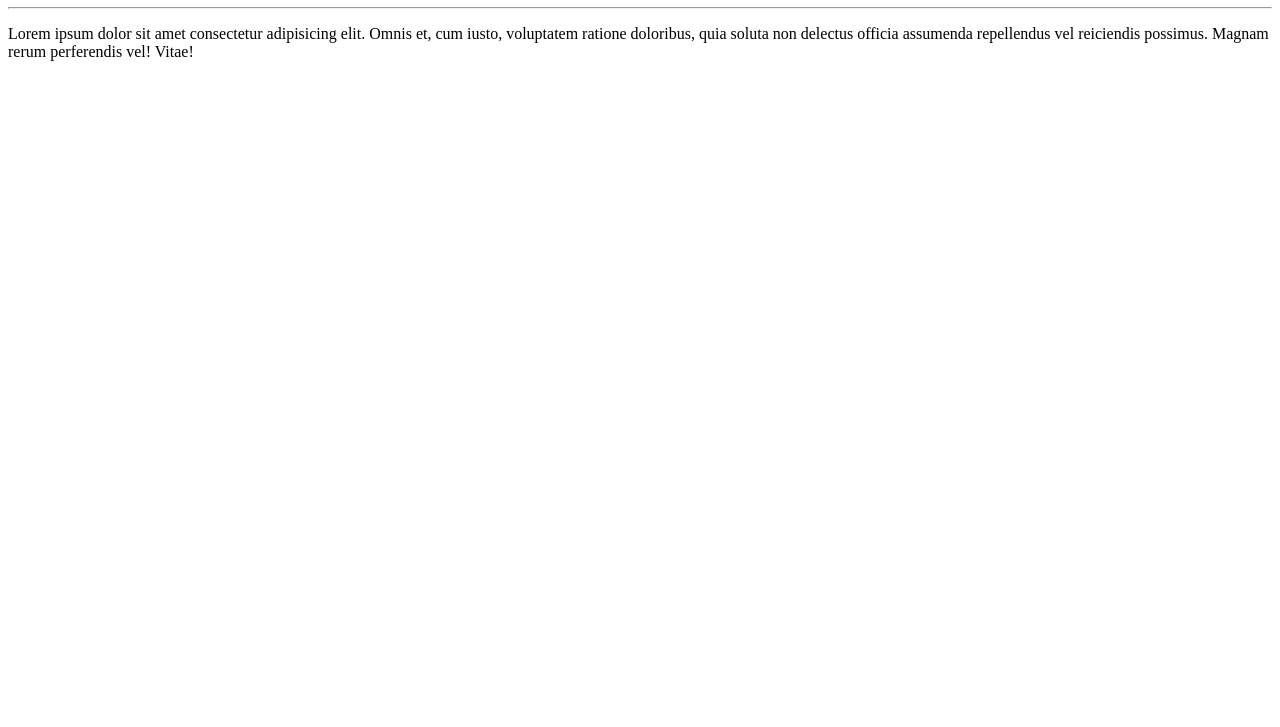
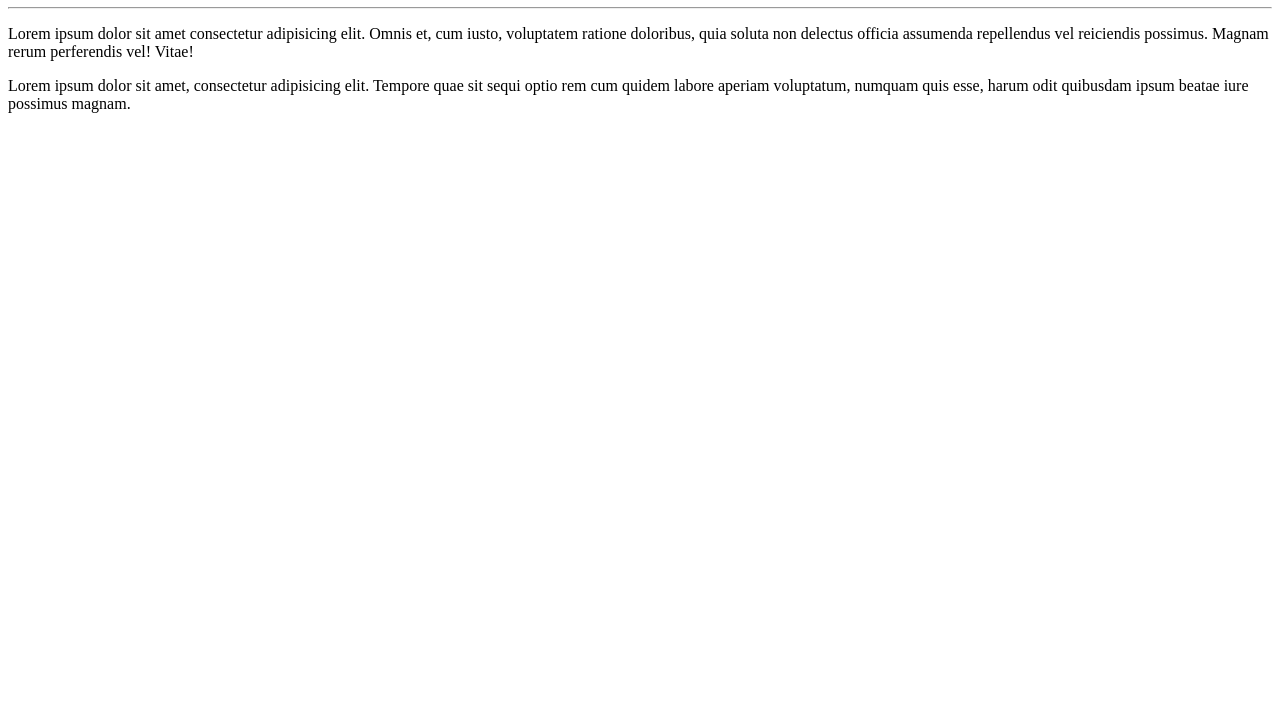
Before and after one commit to eurodrigosilverio/Ola-Mundo, a plain HTML site: page site-exemplo/index.html in a window 1280 px wide. Shown: the part 73-800 px from the top of the page. Drawn offline with Linux system fonts and the light colour scheme.

Commit message:
Adicionei um parágrafo

```diff
--- a/site-exemplo/index.html
+++ b/site-exemplo/index.html
@@ -9,5 +9,6 @@
     <h1>Olá, Mundo!</h1>
     <hr>
         <p>Lorem ipsum dolor sit amet consectetur adipisicing elit. Omnis et, cum iusto, voluptatem ratione doloribus, quia soluta non delectus officia assumenda repellendus vel reiciendis possimus. Magnam rerum perferendis vel! Vitae!</p>
+        <p>Lorem ipsum dolor sit amet, consectetur adipisicing elit. Tempore quae sit sequi optio rem cum quidem labore aperiam voluptatum, numquam quis esse, harum odit quibusdam ipsum beatae iure possimus magnam.</p>
 </body>
 </html>
```
